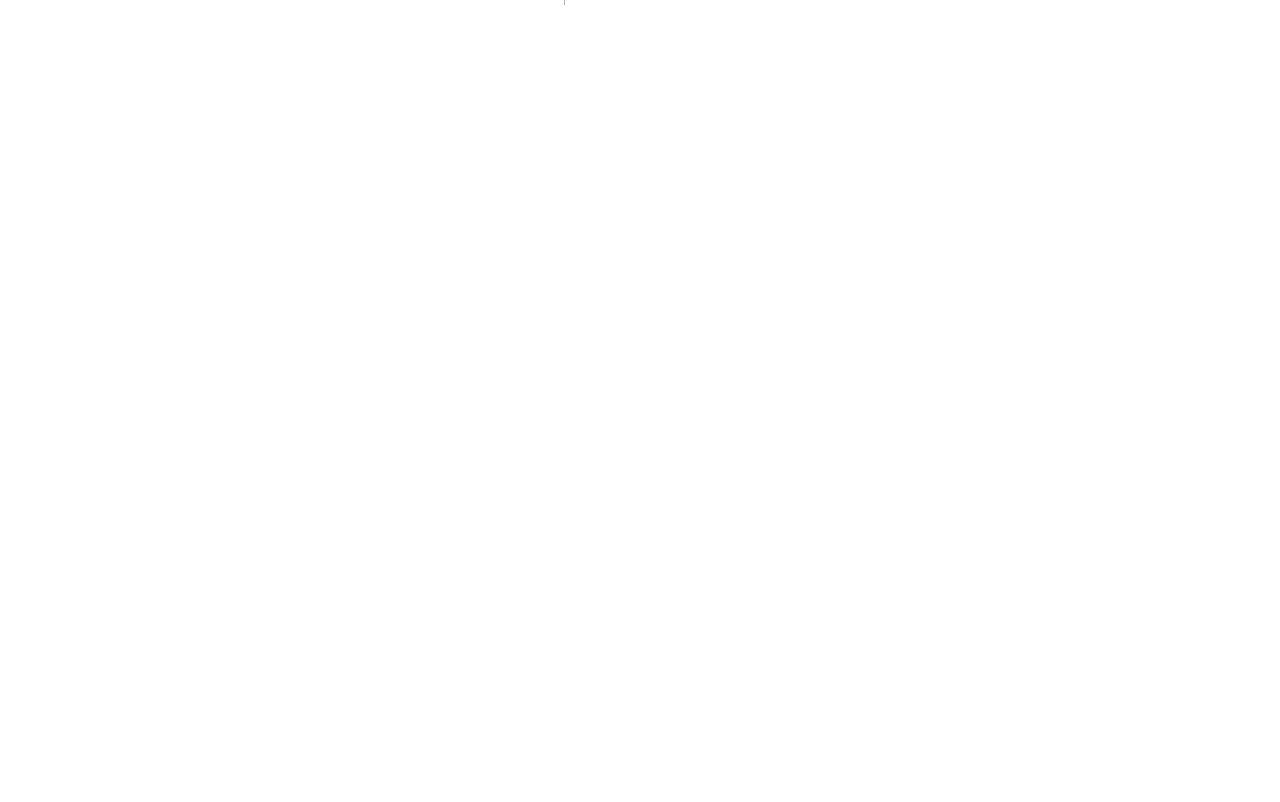
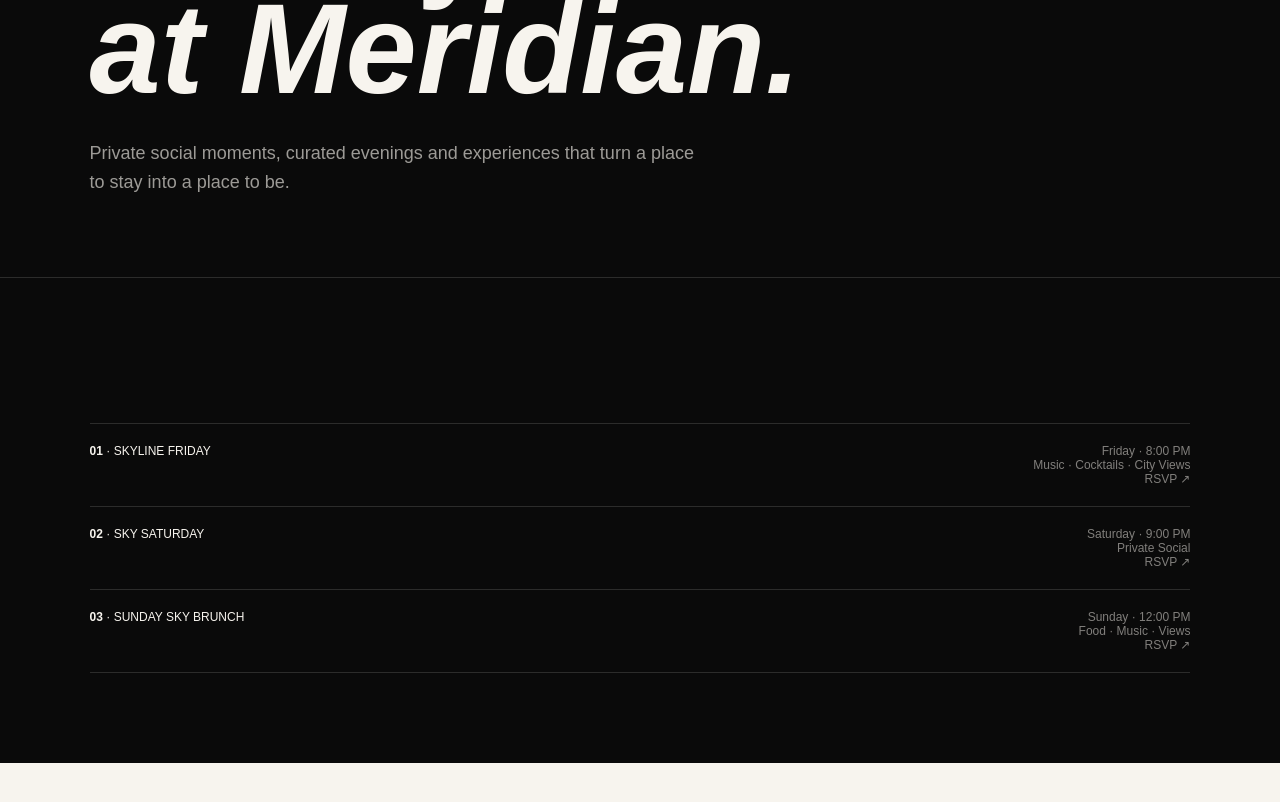
Before and after one commit to novacoreng/MeridenSky, a Next.js app: page /events in a window 1280 px wide. Before the commit this address had no page. Shown: the part 420-1222 px from the top of the page. Before the commit the page ends 800 px from the top, so only its background shows below. Built offline with nearby package versions, Linux system fonts and the light colour scheme.

Commit message:
feat: build Meridian Sky events page

```diff
--- /dev/null
+++ b/src/app/events/page.tsx
@@ -0,0 +1,11 @@
+import SiteHeader from "@/components/SiteHeader";
+import SiteFooter from "@/components/SiteFooter";
+import "../section.css";
+
+const events = [
+  ["SKYLINE FRIDAY", "Friday · 8:00 PM", "Music · Cocktails · City Views"],
+  ["SKY SATURDAY", "Saturday · 9:00 PM", "Private Social"],
+  ["SUNDAY SKY BRUNCH", "Sunday · 12:00 PM", "Food · Music · Views"],
+];
+
+export default function EventsPage(){return <main className="subPage"><SiteHeader/><section className="subHero"><p className="eyebrow">SKY SOCIAL / EVENTS</p><h1>Meet you<br /><em>at Meridian.</em></h1><p>Private social moments, curated evenings and experiences that turn a place to stay into a place to be.</p></section><section className="content"><div className="metaList">{events.map(([name,time,meta],i)=><article className="metaRow" key={name}><span><strong>0{i+1}</strong> · {name}</span><span>{time}<br/>{meta}<br/><a className="textLink" href="mailto:hello@meridiansky.co.uk?subject=RSVP%20Enquiry">RSVP ↗</a></span></article>)}</div></section><section className="pageCta"><p className="eyebrow">PRIVATE EVENTS</p><h2>Your people.<br /><em>Your night.</em></h2><p>For private celebrations and event enquiries, speak directly with the Meridian Sky team.</p><a className="textLink" href="mailto:hello@meridiansky.co.uk">Make an enquiry ↗</a></section><SiteFooter/></main>}
```
